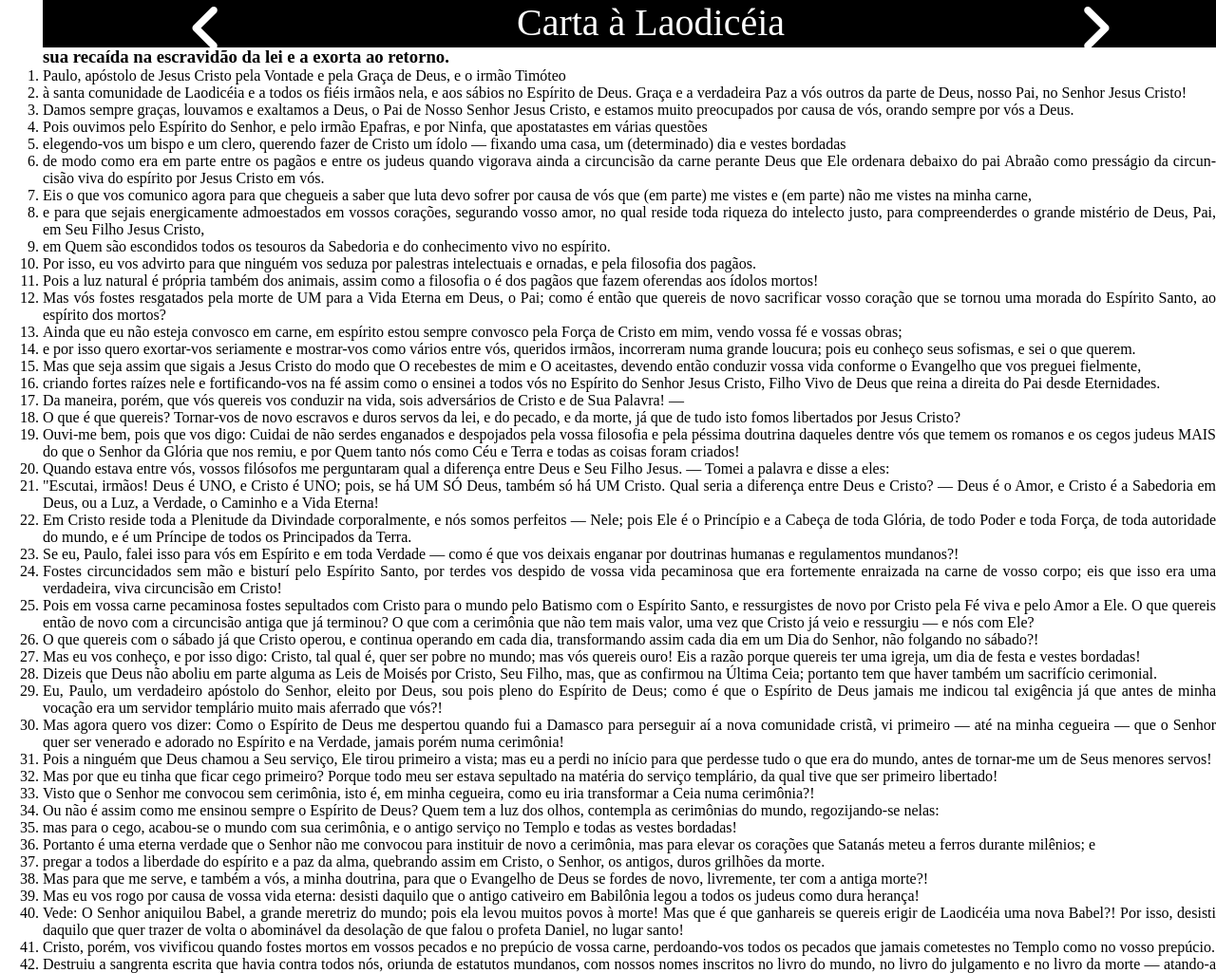
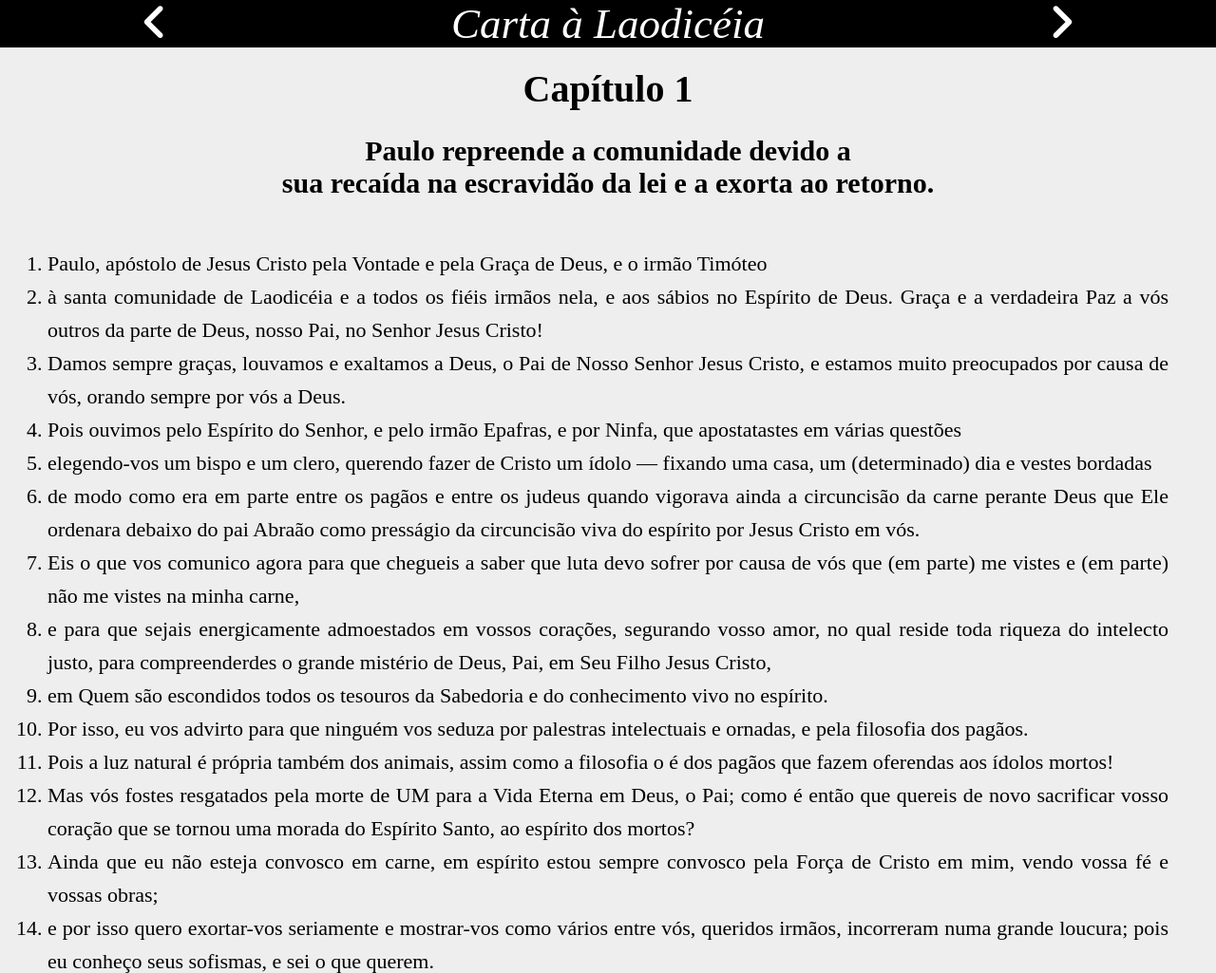
Before and after one commit to AndersonMayrink/miSite, a plain HTML site: page carta_Laodicea/capitulo_01/cap_01.html in a window 1280 px wide. Shown: the top 1025 px of the page at 95% size. Drawn offline with Linux system fonts and the light colour scheme.

Commit message:
que he codificado un poco mas en carta_Laodicea

```diff
--- a/carta_Laodicea/cap_01.html
+++ b/carta_Laodicea/capitulo_01/cap_01.html
@@ -7,7 +7,7 @@
     <meta name="viewport"
         content="width=device-width, user-scalable=no, initial-scale=1.0, maximum-scale=1.0, minimum-scale=1.0">
     <link rel="shortcut icon" href="../images/supertux.png" type="image/x-icon">
-    <link rel="stylesheet" href="estilo.css">
+    <link rel="stylesheet" href="style.css">
     <script src="https://kit.fontawesome.com/d97e1185b5.js" crossorigin="anonymous"></script>
     <title>capítulo 01</title>
 </head>
@@ -17,7 +17,7 @@
     <div class="capitulo_1">
         <div class="side_bar side_bar_nav">
 
-            <div><a href="index.html"><i class="fas fa-angle-left"></i></a></div>
+            <div><a href="../index.html"><i class="fas fa-angle-left"></i></a></div>
 
             <div> Carta à Laodicéia</div>
             <div> <a href="cap_02.html"> <i class="fas fa-angle-right"></i></a></div>
@@ -211,7 +211,7 @@
 
     </div>
     <div class="navegar">
-        <a href="index.html" class="capa"><i class="fas fa-angle-left"></i> voltar</a>
+        <a href="../index.html" class="capa"><i class="fas fa-angle-left"></i> voltar</a>
         <a href="cap_02.html" class=" capa cap_02">capítulo 02 <i class="fas fa-angle-right"></i></a>
     </div>
 </body>
--- /dev/null
+++ b/carta_Laodicea/capitulo_01/style.css
@@ -0,0 +1,53 @@
+*{
+    padding: 0;
+    margin: 0;
+    box-sizing: border-box;
+}
+body{
+    background-color: #eee;
+}
+.capitulo_1 .side_bar{
+    display: flex;
+    flex-direction: row;
+    justify-content: space-around;
+    width: 100%;
+    height: 50px;
+    background-color: #000;
+    color: #fff;
+    line-height: 50px;
+    font-size: 45px;
+    position: fixed;
+    top: 0;
+    font-style: italic;
+}
+.side_bar .fas {
+    color: #fff;
+}
+.capitulo_01{
+   margin-top: 70px;
+   text-align: center;
+   font-size: 40px;
+}
+.prefacio_01{
+    text-align: center;
+    margin-top: 25px;
+    margin-bottom: 25px;
+    font-size: 30px;
+}
+.versiculos{
+    text-align:justify;
+    margin: 50px;
+    font-size: 22px;
+    line-height: 35px;
+}
+.navegar{
+    display: flex;
+    flex-direction: row;
+    justify-content: space-around;
+}
+.navegar .capa{
+    font-size: 40px;
+    text-decoration: none;
+    margin-bottom: 30px;
+    color: #000;
+}
--- a/carta_Laodicea/estilo.css
+++ b/carta_Laodicea/estilo.css
@@ -84,7 +84,7 @@
     font-size: 50px;
   }
 }
-@media (min-width: 375px) and (max-width: 480px) {
+@media (min-width: 375px) and (max-width: 425px) {
   .titulo h2 {
     font-size: 40px;
   }
@@ -111,34 +111,3 @@
     font-size: 40px;
   }
 }
-
-/* abajo, voy a escribir los estilos del capítulo 01 */
-.capitulo_1 {
-  color: #000;
-  text-align: justify;
-  margin-left: 45px;
-}
-
-.side_bar {
-  position: fixed;
-  width: 100vw;
-  height: 50px;
-  background-color: black;
-  display: flex;
-  flex-direction: row;
-  justify-content: space-around;
-  color: #fff;
-  font-size: 40px;
-}
-
-.fas {
-  color: #fff;
-  font-size: 60px;
-}
-
-.capitulo_01 {
-  color: #fff;
-  text-align: center;
-}
-@media (min-width: 1024px) and (max-width: 1440px) {
-}
```
Also changed, not shown: carta_Laodicea/index.html (+1 -1 lines).
